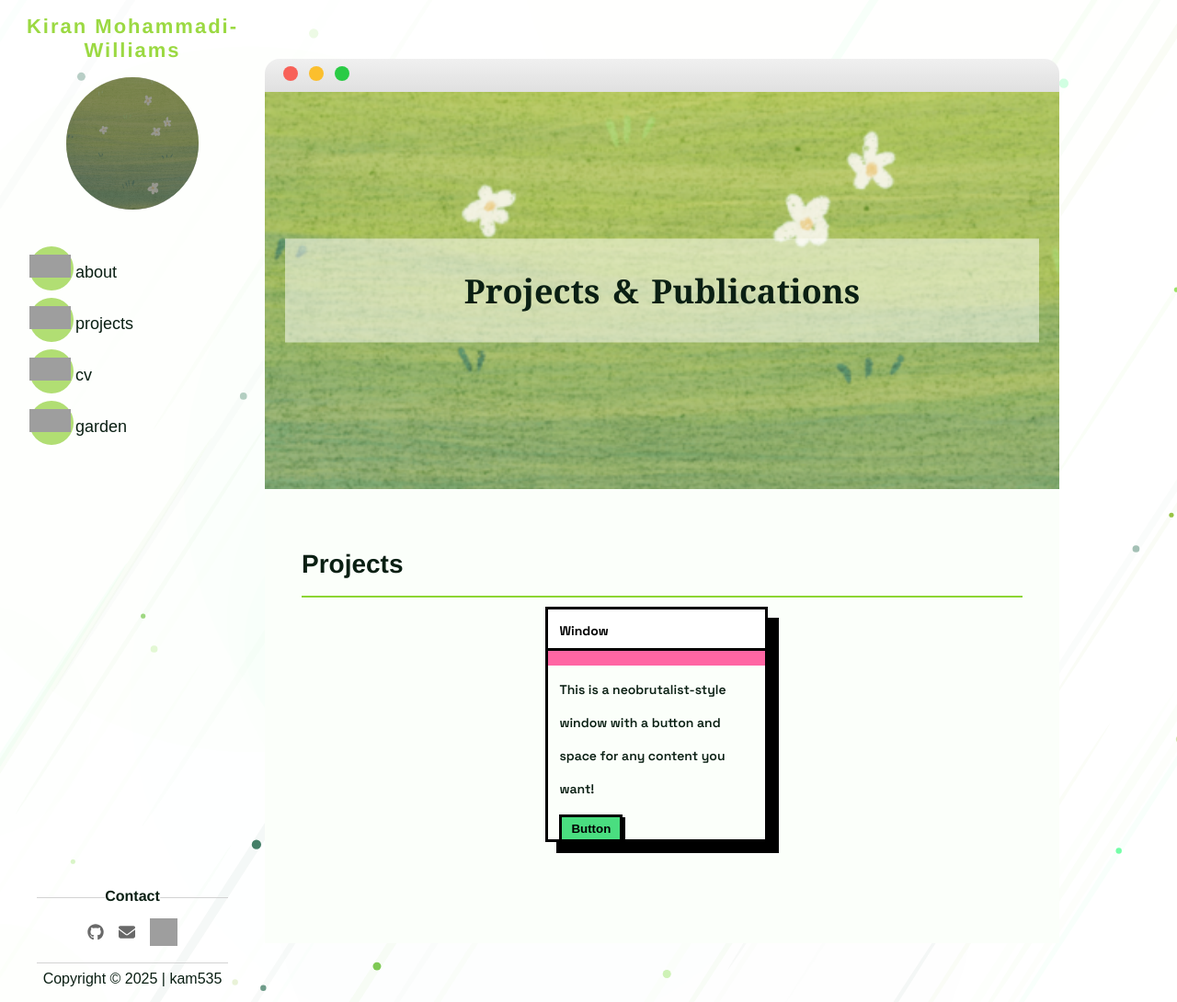
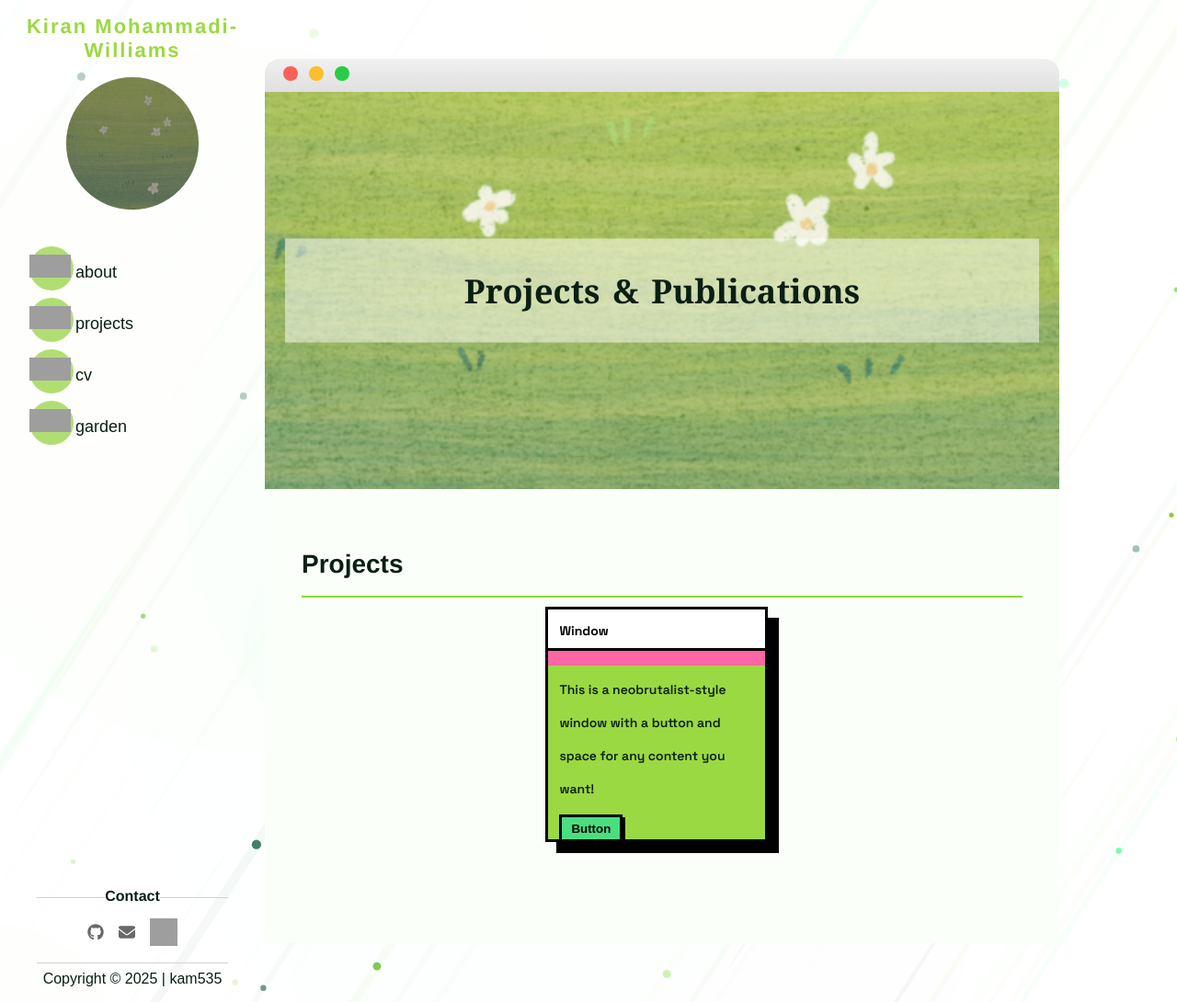
Before and after one commit to green-queen/green-queen.github.io, a Jekyll site: the page built from _pages/projects.md, in a window 1280 px wide and 1090 px high. Shown: the whole window at 92% size. Built offline with Jekyll 4.4.1, drawn with Linux system fonts in a browser that asks for light colours; some web fonts are replaced; grey boxes are pictures that could not be loaded.

Commit message:
Update post.scss

```diff
--- a/_sass/post.scss
+++ b/_sass/post.scss
@@ -38,6 +38,7 @@
   padding: 8px 12px;
   font-size: 14px;
   font-weight: 600;
+  background: #9BD942;
 }
 
 .button {
```
